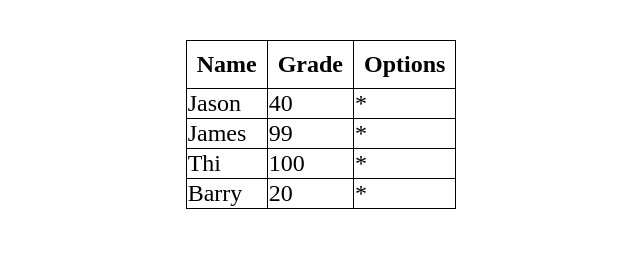
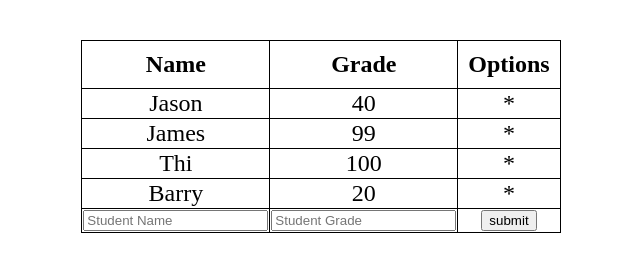
Before and after one commit to JYChen07/training-3-grade-table, a plain HTML site: page gradetable.html in a window 1280 px wide. Shown: the part 85-356 px from the top of the page, without its empty margins (319-959 px from the left). Drawn offline with Linux system fonts and the light colour scheme.

Commit message:
Added input areas for the table. Need to figure out how to connect input to js.

```diff
--- a/gradetable.html
+++ b/gradetable.html
@@ -35,6 +35,11 @@
                 <td>20</td>
                 <td>*</td>
             </tr>
+            <tr>
+                <td><input type="text" name="student" placeholder="Student Name" /></td>
+                <td><input type="number" name="grade" placeholder="Student Grade" /></td>
+                <td><input type="submit" value="submit" placebholder="Submit Button"></td>
+            </tr>
         </table>
     </body>
 </html>
--- a/style.css
+++ b/style.css
@@ -19,3 +19,7 @@ table, th, tr, td {
 th, tr{
     padding:10px;
 }
+
+td {
+    text-align:center;
+}
```
